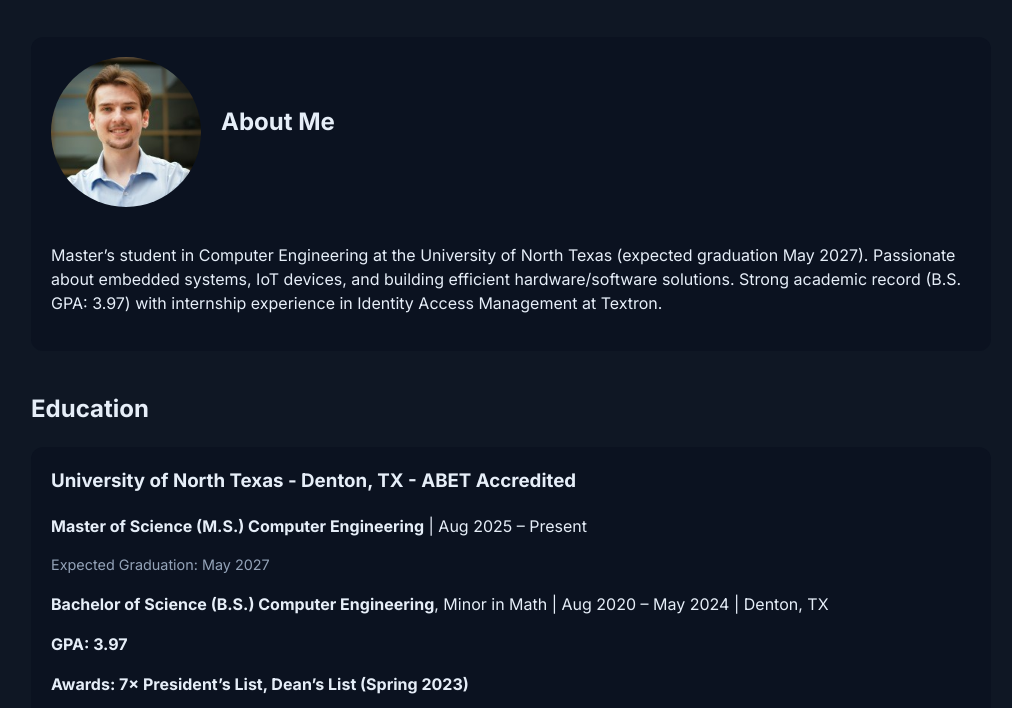
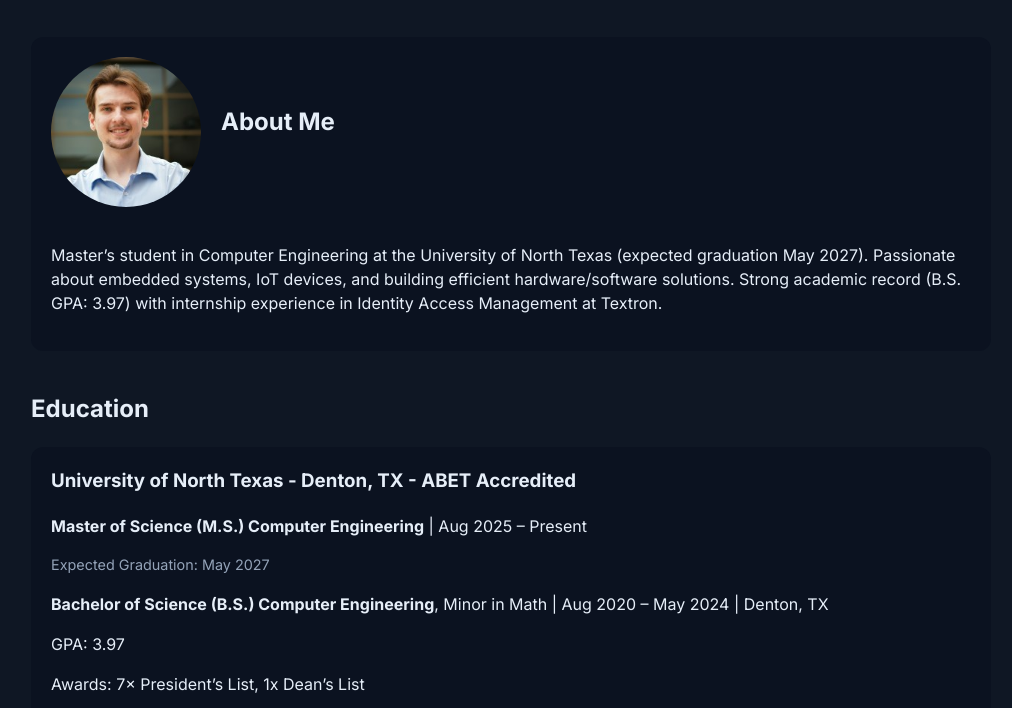
Before and after one commit to robersont1/portfolio, a plain HTML site: page index.html in a window 1280 px wide. Shown: the part 92-800 px from the top of the page, without its empty margins (129-1141 px from the left). Drawn offline with Linux system fonts and the light colour scheme.

Commit message:
Update index.html

```diff
--- a/index.html
+++ b/index.html
@@ -64,8 +64,8 @@
         <p><strong>Master of Science (M.S.) Computer Engineering</strong> | Aug 2025 – Present</p>
         <p class="small">Expected Graduation: May 2027</p>
         <p><strong>Bachelor of Science (B.S.) Computer Engineering</strong>, Minor in Math | Aug 2020 – May 2024 | Denton, TX</p>
-        <p style="font-weight: bold;">GPA: 3.97</p>
-        <p style="font-weight: bold;">Awards: 7× President’s List, Dean’s List (Spring 2023)</p>
+        <p>GPA: 3.97</p>
+        <p>Awards: 7× President’s List, 1x Dean’s List</p>
       </div>
     </section>
 
```
